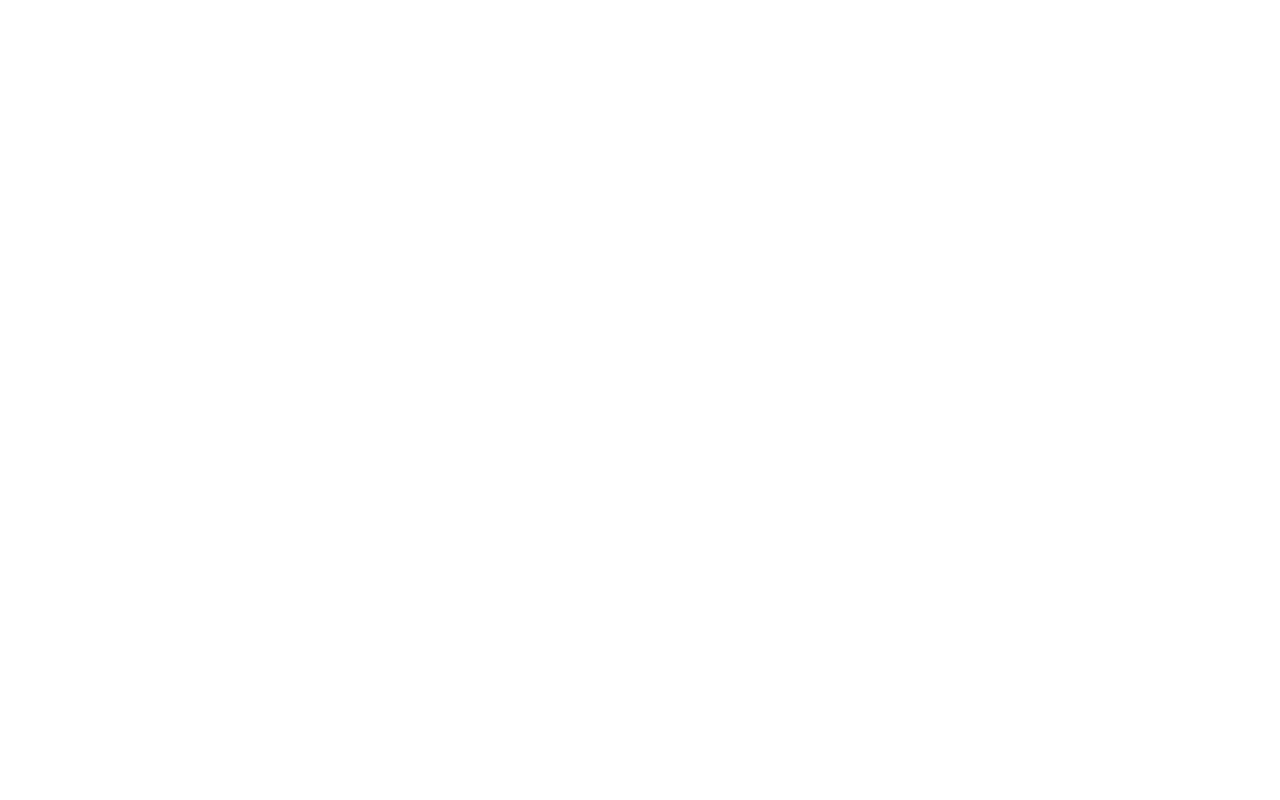
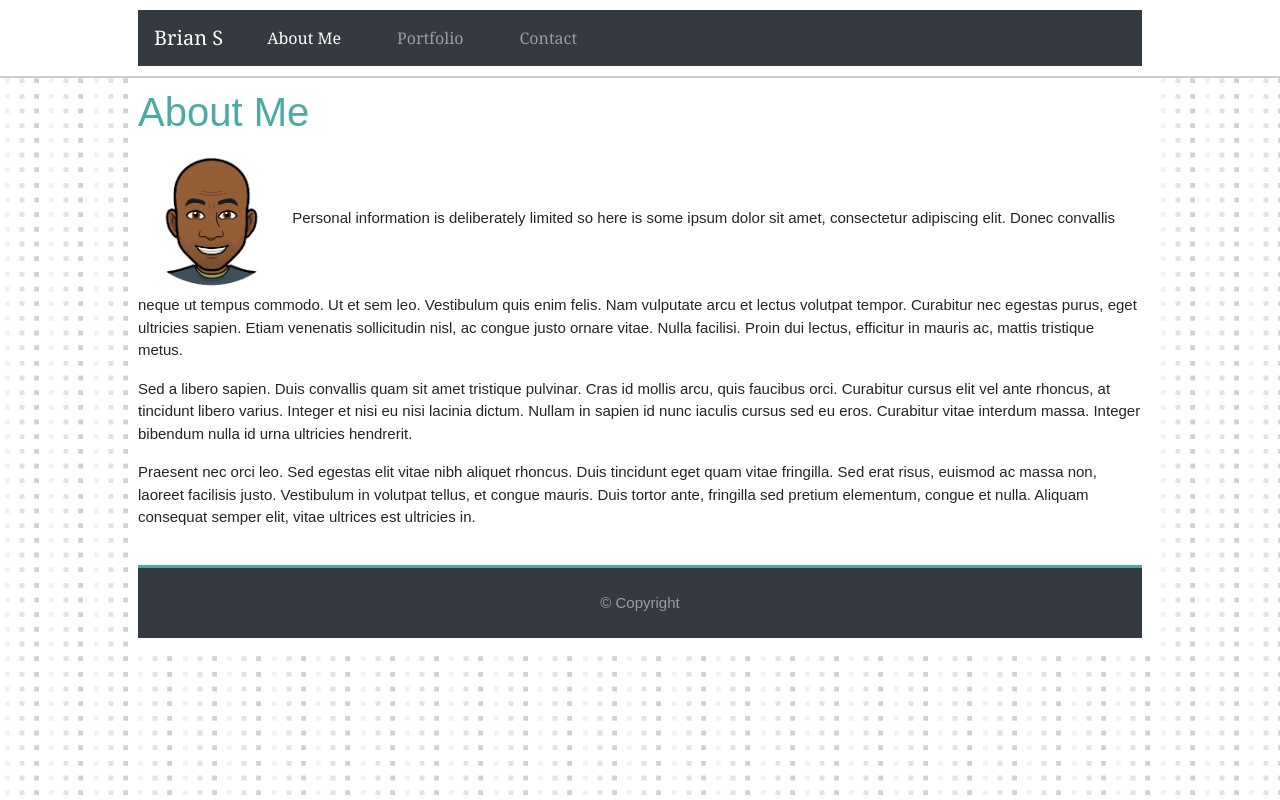
Before and after one commit to SpeedHunterSam/Bootstrap-Portfolio, a plain HTML site: page index.html in a window 1280 px wide. Drawn offline with nearby package versions, Linux system fonts and the light colour scheme.

Commit message:
added custom styles to by bootstrap & fixed css code & syntax errors

```diff
--- a/assets/css/style.css
+++ b/assets/css/style.css
@@ -1,6 +1,6 @@
 /*set the rules for the entire page */
 body{
-  font-family: Arial, Helvetica, sans-serif
+  font-family: Arial, Helvetica, sans-serif;
   font-size: 15px;
   line-height: 1.5;
 background: lightgray;
@@ -20,7 +20,7 @@ background: lightgray;
 /*syling for my top row */
 header{
   font-family: Georgia, 'Times New Roman', Times, serif;
-  background:white;
+ background:white;
   color: gray;
   padding: top 30px;
   border-bottom:darkslategray;
@@ -55,7 +55,7 @@ header #name h1{
 margin:0;
 }
 
-header #highlightName{
+/*header #highlightName{
   color:white;
   background-color: rgb(74, 170, 165);
   padding: 0 20px 0 20px;
@@ -65,7 +65,7 @@ header nav{
   float:right;
   margin-top: 20px
 }
-
+*/
 p #firstParagraph {
   float: left;
   display: inline;
@@ -98,7 +98,7 @@ form #txtArea{
   flex-wrap: wrap;
   background-color: #ffffff;
 }
-
+/* */
 .flex-container > div {
   background-color:rgb(74, 170, 165);
   color: white;
@@ -115,5 +115,5 @@ footer {
   background: rgb(102, 102, 102);
   text-align: center;
   border-top: rgb(74, 170, 165) 3px solid;
-  color:white;
+
 }
--- a/index.html
+++ b/index.html
@@ -6,9 +6,72 @@
     <meta http-equiv="X-UA-Compatible" content="ie=edge">
 
     <link rel="stylesheet" href="https://stackpath.bootstrapcdn.com/bootstrap/4.3.1/css/bootstrap.min.css" integrity="sha384-ggOyR0iXCbMQv3Xipma34MD+dH/1fQ784/j6cY/iJTQUOhcWr7x9JvoRxT2MZw1T" crossorigin="anonymous">
+    <link rel="stylesheet" href="./assets/css/style.css" />
+
+
     <title>Brian S - Portfolio - Index</title>
 </head>
 <body>
 
+    <!-- Nav Bar -->
+<header>
+  <div class="container">
+        <nav class="navbar navbar-expand-lg navbar-dark bg-dark">
+            <a class="navbar-brand" href="#">Brian S</a>
+            <button class="navbar-toggler" type="button" data-toggle="collapse" data-target="#navbarNav" aria-controls="navbarNav" aria-expanded="false" aria-label="Toggle navigation">
+              <span class="navbar-toggler-icon"></span>
+            </button>
+            <div class="collapse navbar-collapse" id="navbarNav">
+              <ul class="navbar-nav">
+                <li class="nav-item active">
+                  <a class="nav-link" href="#">About Me <span class="sr-only">(current)</span></a>
+                </li>
+                <li class="nav-item">
+                  <a class="nav-link" href="#">Portfolio</a>
+                </li>
+                <li class="nav-item">
+                  <a class="nav-link" href="#">Contact</a>
+                </li>
+              </ul>
+            </div>
+        </nav>
+    </div>
+  </header>
+
+  <!---main content-->
+  <main>
+    <section id="aboutme">
+      <div class="container">
+          <h1 class="pagename">About Me</h1>
+
+          <p id="firstParagraph">
+              <img src="./assets/images/me.png" style="width: 150px; height:150px"/>
+              Personal information is deliberately limited so here is some ipsum dolor sit amet, consectetur adipiscing elit. Donec convallis neque ut tempus commodo. Ut et sem leo. Vestibulum quis enim felis. Nam vulputate arcu et lectus volutpat tempor. Curabitur nec egestas purus, eget ultricies sapien. Etiam venenatis sollicitudin nisl, ac congue justo ornare vitae. Nulla facilisi. Proin dui lectus, efficitur in mauris ac, mattis tristique metus.
+          </p>
+          <p>
+
+              Sed a libero sapien. Duis convallis quam sit amet tristique pulvinar. Cras id mollis arcu, quis faucibus orci. Curabitur cursus elit vel ante rhoncus, at tincidunt libero varius. Integer et nisi eu nisi lacinia dictum. Nullam in sapien id nunc iaculis cursus sed eu eros. Curabitur vitae interdum massa. Integer bibendum nulla id urna ultricies hendrerit.
+          </p>
+          <p>
+              Praesent nec orci leo. Sed egestas elit vitae nibh aliquet rhoncus. Duis tincidunt eget quam vitae fringilla. Sed erat risus, euismod ac massa non, laoreet facilisis justo. Vestibulum in volutpat tellus, et congue mauris. Duis tortor ante, fringilla sed pretium elementum, congue et nulla. Aliquam consequat semper elit, vitae ultrices est ultricies in.
+          </p>
+      </div>
+  </section>
+  </main>
+
+<!-- Footer -->
+<div class="container">
+  <footer id="sticky-footer" class="py-4 bg-dark text-white-50">
+
+      &copy; Copyright
+
+  </footer>
+</div>
+<!-- Footer --->
+  <script src="https://code.jquery.com/jquery-3.3.1.slim.min.js" integrity="sha384-q8i/X+965DzO0rT7abK41JStQIAqVgRVzpbzo5smXKp4YfRvH+8abtTE1Pi6jizo" crossorigin="anonymous"></script>
+<script src="https://cdnjs.cloudflare.com/ajax/libs/popper.js/1.14.7/umd/popper.min.js" integrity="sha384-UO2eT0CpHqdSJQ6hJty5KVphtPhzWj9WO1clHTMGa3JDZwrnQq4sF86dIHNDz0W1" crossorigin="anonymous"></script>
+<script src="https://stackpath.bootstrapcdn.com/bootstrap/4.3.1/js/bootstrap.min.js" integrity="sha384-JjSmVgyd0p3pXB1rRibZUAYoIIy6OrQ6VrjIEaFf/nJGzIxFDsf4x0xIM+B07jRM" crossorigin="anonymous"></script>
+
+
 </body>
 </html>
```
